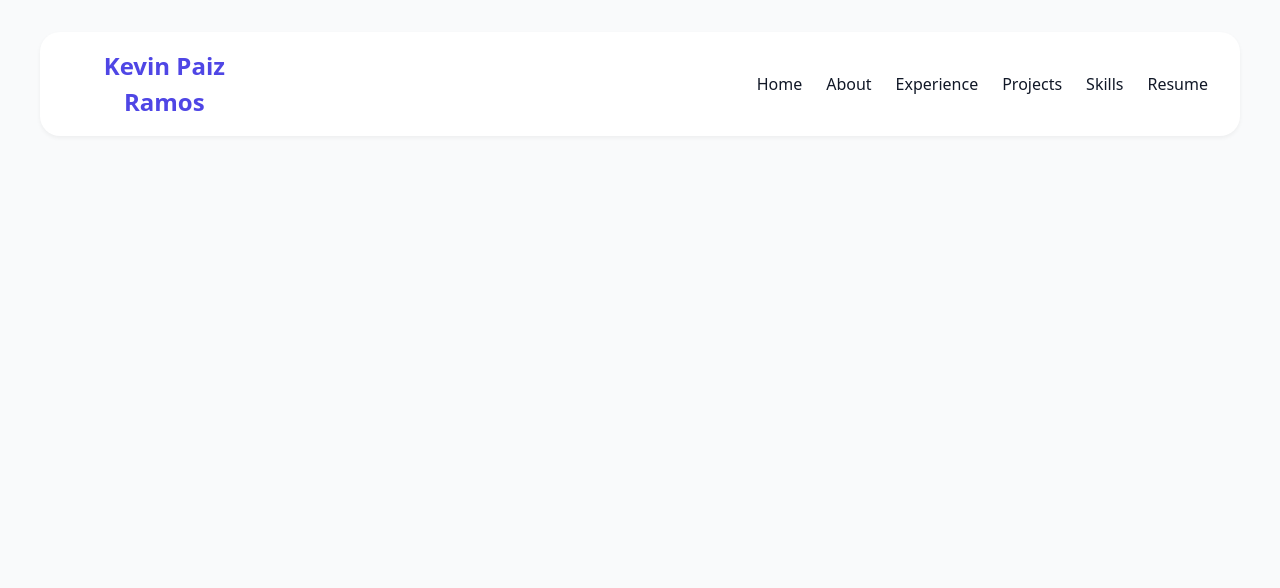
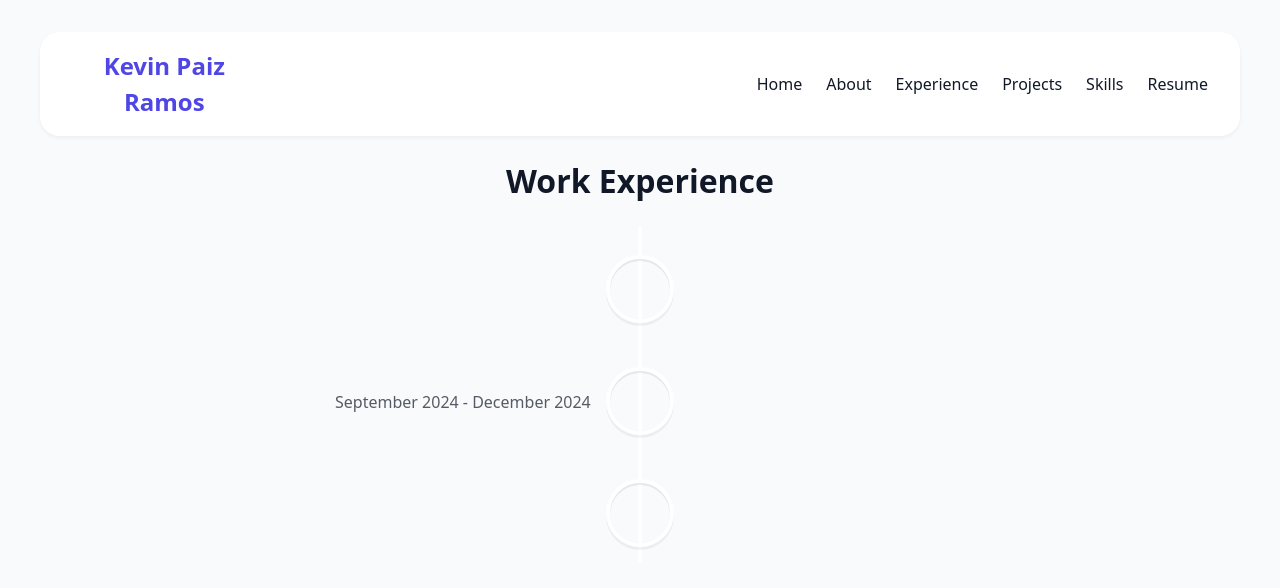
Before and after one commit to KevinPaizRamos/website-HeroUI, a React (Vite) app in the folder my-website/: page /experience in a window 1280 px wide. Shown: the top 588 px of the page. Built offline with nearby package versions, Linux system fonts and the light colour scheme.

Commit message:
Experience Page

```diff
--- a/my-website/package.json
+++ b/my-website/package.json
@@ -18,6 +18,7 @@
     "react-icons": "^5.5.0",
     "react-router-dom": "^7.4.0",
     "react-simple-typewriter": "^5.0.1",
+    "react-vertical-timeline-component": "^3.5.3",
     "styled-components": "^6.1.16"
   },
   "devDependencies": {
--- a/my-website/src/App.jsx
+++ b/my-website/src/App.jsx
@@ -4,11 +4,13 @@ import viteLogo from "/vite.svg";
 import "./App.css";
 import { BrowserRouter as Router, Routes, Route } from "react-router-dom";
 import { AnimatePresence } from "framer-motion";
+
 import { motion } from "framer-motion";
 
 import NavBar from "./components/navbar";
 import About from "./pages/about";
 import Home from "./pages/home";
+import WorkExperience from "./pages/experience";
 
 function App() {
   return (
@@ -18,6 +20,7 @@ function App() {
         <Routes>
           <Route path="/" element={<Home />} />
           <Route path="/about" element={<About />} />
+          <Route path="/experience" element={<WorkExperience />} />
         </Routes>
       </AnimatePresence>
     </Router>
--- a/my-website/src/components/navbar.jsx
+++ b/my-website/src/components/navbar.jsx
@@ -17,13 +17,13 @@ function NavBar() {
           <Link to="/about">About</Link>
         </li>
         <li>
-          <Link to="/projects">Experience</Link>
+          <Link to="/experience">Experience</Link>
         </li>
         <li>
-          <Link to="/contact">Projects</Link>
+          <Link to="/projects">Projects</Link>
         </li>
         <li>
-          <Link to="/blog">Skills</Link>
+          <Link to="/skills">Skills</Link>
         </li>
         <li>
           <Link to="/resume">Resume</Link>
--- /dev/null
+++ b/my-website/src/pages/experience.jsx
@@ -0,0 +1,26 @@
+import React from "react";
+import timelineElements from "../timelineElements";
+import {
+  VerticalTimeline,
+  VerticalTimelineElement,
+} from "react-vertical-timeline-component";
+import "react-vertical-timeline-component/style.min.css";
+
+function WorkExperience() {
+  return (
+    <div>
+      <h1>Work Experience</h1>
+      <VerticalTimeline>
+        {timelineElements.map((element) => {
+          return (
+            <VerticalTimelineElement
+              key={element.id}
+              date={element.date}
+            ></VerticalTimelineElement>
+          );
+        })}
+      </VerticalTimeline>
+    </div>
+  );
+}
+export default WorkExperience;
--- a/my-website/src/styles/about.css
+++ b/my-website/src/styles/about.css
@@ -19,12 +19,13 @@
   font-size: 2.5rem;
   font-weight: 700;
   color: var(--color-primary);
+  margin-bottom: 10px; /* Reduce the space below the h1 */
 }
 
 .description-about {
   font-size: 1.2rem;
   color: var(--color-text-secondary);
-  margin-top: 20px;
+  margin-top: 10px;
   max-width: 600px;
   line-height: 1.5;
   font-weight: 500;
--- /dev/null
+++ b/my-website/src/timelineElements.js
@@ -0,0 +1,27 @@
+let timelineElements = [
+  {
+    id: 1,
+    title: "Software Engineer Intern",
+    location: "Hauppauge, New York",
+    date: "June 2024 - August 2024",
+    description:
+      "Implemented 100+ automated UI tests with Playwright, reducing manual testing by 60% and optimizing execution time by 75% using parallel testing and efficient selectors.",
+  },
+  {
+    id: 2,
+    title: "Web Developer",
+    location: "Remote",
+    date: "September 2024 - December 2024",
+    description:
+      "10-week, project-based program provided hands-on experience in building dynamic web applications using React.Each unit introduced key concepts of web development through interactive lectures, labs in class, and weekly projects, culminating in a final project showcased on Demo Day.",
+  },
+  {
+    id: 3,
+    title: "Assistant Manager",
+    location: "Huntington, New York",
+    date: "January 2018 - present",
+    description:
+      "In charge of overseeing operations, managing cash, providing exceptional customer service for more than 250 customer per day in a fast-paced environment, demonstrating strong verbal and written communication and teamwork abilities.",
+  },
+];
+export default timelineElements;
```
Also changed, not shown: 1 other file (tests, documents, lock files or other folders).
